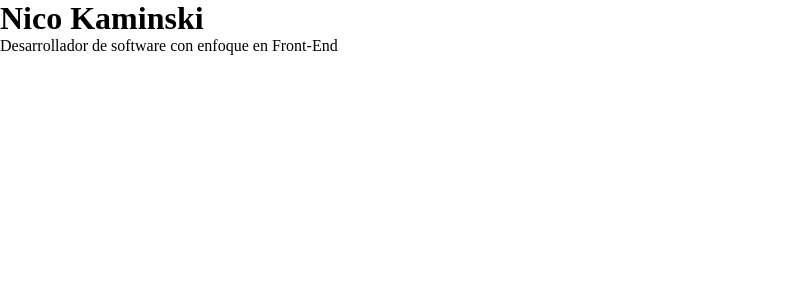
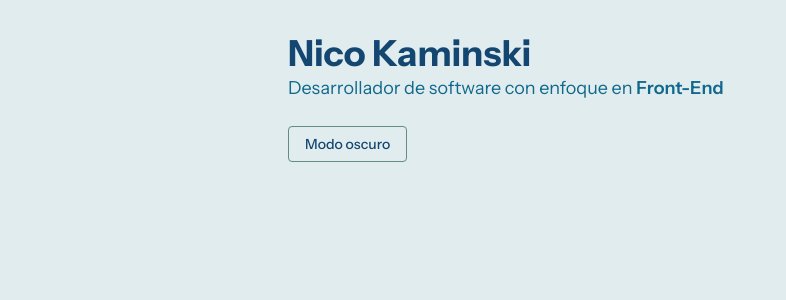
Before and after one commit to nicoKaminski/portfolio, a Next.js app: page / in a window 1280 px wide. Shown: the top 300 px of the page, without its empty margins (0-786 px from the left). Built offline with nearby package versions, Linux system fonts and the light colour scheme.

Commit message:
feat(theme): agregar base visual y tema persistente

```diff
--- a/src/app/globals.css
+++ b/src/app/globals.css
@@ -1,9 +1,49 @@
+@import url("https://fonts.googleapis.com/css2?family=Instrument+Sans:ital,wght@0,400..700;1,400..700&display=swap");
+
 *,
 *::before,
 *::after {
   box-sizing: border-box;
   margin: 0;
   padding: 0;
+}
+
+:root {
+  --font-sans: "Instrument Sans", -apple-system, BlinkMacSystemFont, "Segoe UI", Roboto, Oxygen, Ubuntu, Cantarell, "Open Sans", "Helvetica Neue", sans-serif;
+  --transition-theme: background-color 0.2s ease, color 0.2s ease, border-color 0.2s ease;
+}
+
+/* Fallback / Tema Claro (Glaciar) */
+:root,
+[data-theme="light"] {
+  --color-bg: #E1ECEE;
+  --color-surface: #E1ECEE;
+  --color-text: #134670;
+  --color-text-secondary: #10698C;
+  --color-accent: #10698C;
+  --color-border: #648A81;
+}
+
+/* Media query fallback si aún no se inicializó data-theme */
+@media (prefers-color-scheme: dark) {
+  :root:not([data-theme="light"]) {
+    --color-bg: #0B1115;
+    --color-surface: #254A65;
+    --color-text: #D59C73;
+    --color-text-secondary: #948296;
+    --color-accent: #D59C73;
+    --color-border: #254A65;
+  }
+}
+
+/* Tema Oscuro explícito (Montañas al Atardecer) */
+[data-theme="dark"] {
+  --color-bg: #0B1115;
+  --color-surface: #254A65;
+  --color-text: #D59C73;
+  --color-text-secondary: #948296;
+  --color-accent: #D59C73;
+  --color-border: #254A65;
 }
 
 html {
@@ -18,8 +58,21 @@ body {
 
 body {
   min-height: 100%;
+  font-family: var(--font-sans);
+  background-color: var(--color-bg);
+  color: var(--color-text);
   -webkit-font-smoothing: antialiased;
   -moz-osx-font-smoothing: grayscale;
+  transition: var(--transition-theme);
+}
+
+@media (prefers-reduced-motion: reduce) {
+  body,
+  *,
+  *::before,
+  *::after {
+    transition: none !important;
+  }
 }
 
 button,
--- a/src/app/layout.tsx
+++ b/src/app/layout.tsx
@@ -1,4 +1,5 @@
 import type { Metadata } from "next";
+import { themeInitScript } from "@/frontend/features/theme";
 import "./globals.css";
 
 export const metadata: Metadata = {
@@ -13,7 +14,14 @@ export default function RootLayout({
   children: React.ReactNode;
 }>) {
   return (
-    <html lang="es">
+    <html lang="es" suppressHydrationWarning>
+      <head>
+        <script
+          dangerouslySetInnerHTML={{
+            __html: themeInitScript,
+          }}
+        />
+      </head>
       <body>{children}</body>
     </html>
   );
--- /dev/null
+++ b/src/app/page.module.css
@@ -0,0 +1,27 @@
+.main {
+  display: flex;
+  flex-direction: column;
+  align-items: flex-start;
+  gap: 1.5rem;
+  padding: 2rem;
+  max-width: 48rem;
+  margin: 0 auto;
+}
+
+.title {
+  font-size: 2.25rem;
+  font-weight: 700;
+  color: var(--color-text);
+  line-height: 1.2;
+}
+
+.subtitle {
+  font-size: 1.125rem;
+  color: var(--color-text-secondary);
+  line-height: 1.5;
+}
+
+.highlight {
+  color: var(--color-accent);
+  font-weight: 600;
+}
--- a/src/app/page.tsx
+++ b/src/app/page.tsx
@@ -1,8 +1,18 @@
+import { ThemeToggle } from "@/frontend/features/theme";
+import styles from "./page.module.css";
+
 export default function Home() {
   return (
-    <main>
-      <h1>Nico Kaminski</h1>
-      <p>Desarrollador de software con enfoque en Front-End</p>
+    <main className={styles.main}>
+      <div>
+        <h1 className={styles.title}>Nico Kaminski</h1>
+        <p className={styles.subtitle}>
+          Desarrollador de software con enfoque en{" "}
+          <span className={styles.highlight}>Front-End</span>
+        </p>
+      </div>
+
+      <ThemeToggle />
     </main>
   );
 }
--- /dev/null
+++ b/src/frontend/features/theme/ThemeToggle.module.css
@@ -0,0 +1,24 @@
+.toggleButton {
+  display: inline-flex;
+  align-items: center;
+  justify-content: center;
+  padding: 0.5rem 1rem;
+  border-radius: 0.25rem;
+  border: 1px solid var(--color-border);
+  background-color: var(--color-bg);
+  color: var(--color-text);
+  font-family: inherit;
+  font-size: 0.875rem;
+  font-weight: 500;
+  cursor: pointer;
+  transition: var(--transition-theme);
+}
+
+.toggleButton:hover {
+  border-color: var(--color-accent);
+}
+
+.toggleButton:focus-visible {
+  outline: 2px solid var(--color-accent);
+  outline-offset: 2px;
+}
--- /dev/null
+++ b/src/frontend/features/theme/ThemeToggle.tsx
@@ -0,0 +1,64 @@
+"use client";
+
+import { useSyncExternalStore } from "react";
+import { THEME_STORAGE_KEY, type Theme } from "./types";
+import styles from "./ThemeToggle.module.css";
+
+function subscribe(callback: () => void) {
+  const observer = new MutationObserver((mutations) => {
+    for (const mutation of mutations) {
+      if (
+        mutation.type === "attributes" &&
+        mutation.attributeName === "data-theme"
+      ) {
+        callback();
+      }
+    }
+  });
+
+  observer.observe(document.documentElement, {
+    attributes: true,
+    attributeFilter: ["data-theme"],
+  });
+
+  return () => {
+    observer.disconnect();
+  };
+}
+
+function getSnapshot(): Theme {
+  const currentTheme = document.documentElement.getAttribute("data-theme") as Theme | null;
+  if (currentTheme === "light" || currentTheme === "dark") {
+    return currentTheme;
+  }
+  return "light";
+}
+
+function getServerSnapshot(): Theme {
+  return "light";
+}
+
+export function ThemeToggle() {
+  const theme = useSyncExternalStore(subscribe, getSnapshot, getServerSnapshot);
+
+  const toggleTheme = () => {
+    const nextTheme: Theme = theme === "dark" ? "light" : "dark";
+    document.documentElement.setAttribute("data-theme", nextTheme);
+    try {
+      localStorage.setItem(THEME_STORAGE_KEY, nextTheme);
+    } catch {
+      // Manejo silencioso en caso de restricciones de almacenamiento del navegador
+    }
+  };
+
+  return (
+    <button
+      type="button"
+      className={styles.toggleButton}
+      onClick={toggleTheme}
+      aria-label="Alternar tema claro y oscuro"
+    >
+      {theme === "dark" ? "Modo claro" : "Modo oscuro"}
+    </button>
+  );
+}
--- /dev/null
+++ b/src/frontend/features/theme/index.ts
@@ -0,0 +1,4 @@
+export { ThemeToggle } from "./ThemeToggle";
+export { themeInitScript } from "./themeInitScript";
+export { THEME_STORAGE_KEY } from "./types";
+export type { Theme } from "./types";
--- /dev/null
+++ b/src/frontend/features/theme/themeInitScript.ts
@@ -0,0 +1,16 @@
+import { THEME_STORAGE_KEY } from "./types";
+
+export const themeInitScript = `(function() {
+  try {
+    var storedTheme = localStorage.getItem('${THEME_STORAGE_KEY}');
+    if (storedTheme === 'dark' || storedTheme === 'light') {
+      document.documentElement.setAttribute('data-theme', storedTheme);
+      return;
+    }
+    var prefersDark = window.matchMedia('(prefers-color-scheme: dark)').matches;
+    var initialTheme = prefersDark ? 'dark' : 'light';
+    document.documentElement.setAttribute('data-theme', initialTheme);
+  } catch (e) {
+    document.documentElement.setAttribute('data-theme', 'light');
+  }
+})();`;
--- /dev/null
+++ b/src/frontend/features/theme/types.ts
@@ -0,0 +1,3 @@
+export type Theme = "light" | "dark";
+
+export const THEME_STORAGE_KEY = "portfolio-theme";
```
